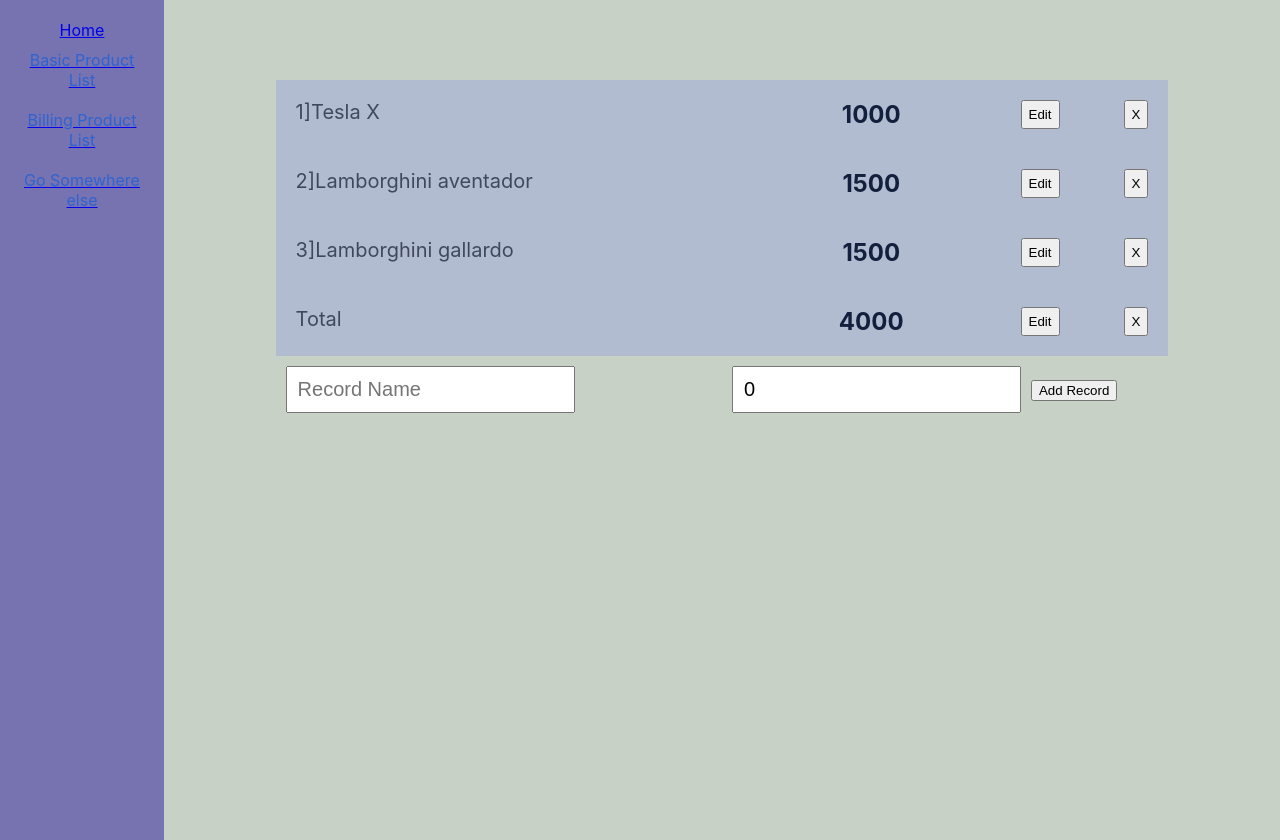
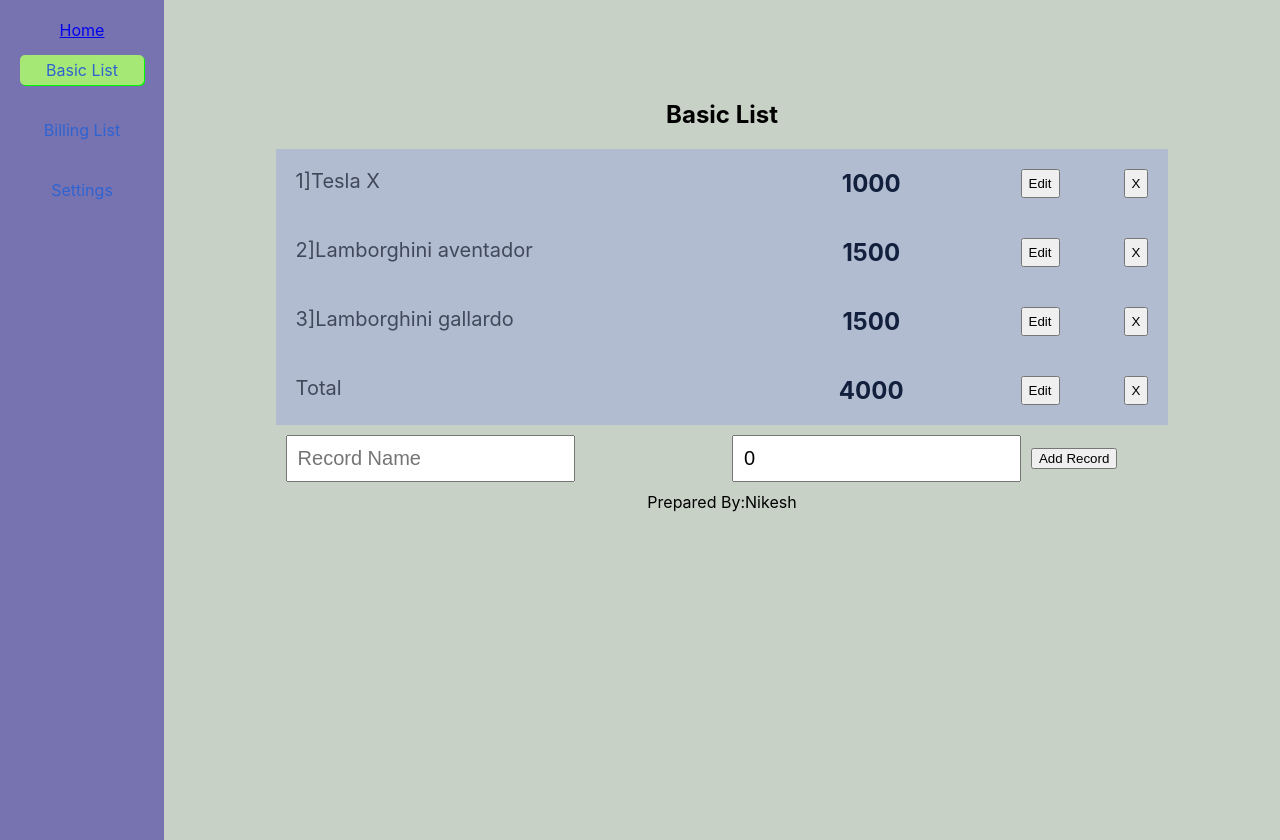
Before and after one commit to rojinnn/mid-app, a React (Create React App) app: page /basic in a window 1280 px wide. Built offline with nearby package versions, Linux system fonts and the light colour scheme.

Commit message:
Add useReducer/useContext/ custom hook

```diff
--- a/src/App.css
+++ b/src/App.css
@@ -112,19 +112,33 @@
 }
 
 .options-container .option {
-  margin: 10px 0;
+  margin: 15px 0;
+  padding: 5px;
+  border-radius: 5px;
 }
 
+.option:hover {
+  background-color: #00fa00;
+  transition: all 0.8s;
+}
 .option button {
   border-radius: 10px;
+}
+.option a {
+  text-decoration: none;
+}
+.option.current {
+  background-color: #a6e875;
+  box-shadow: #00fa00 1px 1px;
 }
 .option span {
   font-size: 16px;
   color: #2e63d1;
+  text-decoration: none;
 }
 
 .option button:hover {
-  background-color: #00fa00;
+  background-color: #39f039ea;
   box-shadow: 3px 3px 4px 2px #77de777d;
   transition: all 1s;
 }
--- a/src/App.js
+++ b/src/App.js
@@ -4,8 +4,32 @@ import { Routes, Route, Link } from "react-router-dom";
 import BasicList from "./BasicList";
 import BillingList from "./BillingList";
 import NotFound from "./NotFound";
+import { Provider as AuthProvider, useAuth } from "./context/UserContext";
+import { useParams } from "react-router-dom";
+import SettingsPage from './containers/Settings';
 
-function App() {
+const routeOptions = [
+{
+  path: '/basic',
+  title: 'Basic List'
+},
+{
+  path: '/billing',
+  title: 'Billing List'
+},
+{
+  path: '/settings',
+  title: 'Settings'
+},
+] ;
+function App(props) {
+
+const params = useParams();
+// const {*} = params;
+const currentPath = '/'+params['*'];
+const { data: { role }} = useAuth()
+
+console.log(params,params['*'], role, props,'check params');
   return (
     <div className="App">
       <header className="App-header">Routing / Context/Reducer / Redux</header>
@@ -14,39 +38,29 @@ function App() {
         <Link to="/home">
           <span>Home</span>
           </Link>
-        <div className="option">
+          {routeOptions.map(opt => role !== 'admin' && ['/settings', '/billing'].includes(opt.path) ? null :
+            (<div key={opt.path} className={`option ${currentPath===opt.path ? 'current': ''}`}>
             <Link
               // onClick={(e) => setSelectedList("Basic")}
               // className={selectedList === "Basic" ? "selected" : ""}
-            to="/basic"
+              to={opt.path}
             >
-            <span>Basic Product List</span>
+              <span>{opt.title}</span>
             </Link>
           </div>
-        <div className="option">
-          <Link
-            // onClick={(e) => setSelectedList("Billing")}
-            // className={selectedList === "Billing" ? "selected" : ""}
-            to="/billing"
-          >
-            <span>Billing Product List</span>
-          </Link>
-
-        </div>
-        <div className="option">
-        <Link to="/nowhere">
-            <span>Go Somewhere else</span>
-          </Link>
-        </div>
+          ))}
       </div>
       <div className="pages-container">
+        {/* <AuthProvider> */}
         <Routes>
           <Route exact path="/home/billing" element={<BillingList />} />
           <Route exact path="/billing" element={<BillingList />} />
           <Route exact path="/basic" element={<BasicList />} />
+          <Route exact path="/settings" element={<SettingsPage />} />
           <Route exact path="/home/basic" element={<BasicList />} />
           <Route path="*" element={<NotFound />} />
         </Routes>
+        {/* </AuthProvider> */}
       </div>
     </div>
     </div>
--- a/src/BasicList.js
+++ b/src/BasicList.js
@@ -1,8 +1,9 @@
-import React, { useState, useRef, useEffect } from "react";
+import React, { useState, useRef, useEffect, useContext } from "react";
 import logo from "./logo.svg";
 import "./App.css";
 import Particular from "./ParticularItem";
 import { sampleRecords as sample} from "./constants";
+import { Context as AuthContext } from "./context/UserContext";
 
 function List() {
   const [records, setRecords] = useState(sample);
@@ -17,6 +18,8 @@ function List() {
   const [editMode, setEditMode] = useState(false);
 
   const [selectedRecordId, setSelectedRecordId] = useState(null);
+
+  const { data } = useContext(AuthContext);
 
   useEffect(() => {
     const recordsStored = localStorage.getItem('records-stored');
@@ -118,6 +121,7 @@ function List() {
 
   return (
     <div className="basic-list">
+      <h2>Basic List</h2>
       <div className="records-container">
         {records.map((r, i) => (
           <Particular
@@ -174,6 +178,10 @@ function List() {
           )}
         </div>
       </div>
+      <div className="">
+        <span>Prepared By:</span>
+        <span>{data.userName}</span>
+      </div>
     </div>
   );
 }
--- a/src/BillingList.js
+++ b/src/BillingList.js
@@ -1,9 +1,9 @@
-import React, { useState, useRef, useEffect } from "react";
+import React, { useState, useRef, useEffect, useContext } from "react";
 import logo from "./logo.svg";
 import "./App.css";
 import Particular from "./ParticularItem";
 import { sampleRecords } from "./constants";
-
+import { Context as AuthContext, useAuth } from "./context/UserContext";
 //component of records i.e particular starts here
 
 //component of records i.e particular ends here
@@ -22,6 +22,8 @@ function Billinglist() {
 
   // console.log(records);
   // console.log(setRecords);
+  // const { data } = useContext(AuthContext);
+  const { data } = useAuth();
 
   useEffect(() => {
     const productsStored = localStorage.getItem("records-stored");
@@ -61,6 +63,7 @@ function Billinglist() {
 
   return (
     <div className="billing-list">
+      <h2>Billing List</h2>
       <div className="records-container">
         {entry.map((en) => (
           <div key={en.product?.id} className="record">
@@ -237,7 +240,12 @@ function Billinglist() {
               <span>Cancel</span>
             </button>
           )} */}
+
         </div>
+      </div>
+      <div className="">
+        <span>Prepared By:</span>
+        <span>{data?.userName}</span>
       </div>
     </div>
   );
--- /dev/null
+++ b/src/containers/Settings.js
@@ -0,0 +1,20 @@
+import React, { useState } from "react";
+import { useAuth } from "../context/UserContext";
+
+const SettingsPage =() => {
+
+    const { updateUserName, data: { userName } } = useAuth();
+    const [username, setUsername] = useState(userName);
+
+    const handleUpdateProfile = e => {
+        updateUserName(username);
+    };
+
+    return (<div className="">
+
+        <input value={username} onChange={e => setUsername(e.target.value)} />
+        <button onClick={handleUpdateProfile}><span>Update Profile</span></button>
+    </div>)
+};
+
+export default SettingsPage;
--- /dev/null
+++ b/src/context/UserContext.js
@@ -0,0 +1,96 @@
+import React, { createContext, useContext, useReducer } from "react";
+// import PropTypes from "prop-types";
+const Context = createContext();
+
+const initialState = {
+  userName: "Nikesh",
+  user: {},
+  type: "",
+  role: "admin",
+  initialLoading: true,
+};
+
+const authReducer = (state, action) => {
+  switch (action.type) {
+    case "UPDATE_USER_NAME":
+      return { ...state, userName: action.payload };
+    default:
+      return state;
+  }
+};
+
+const Provider = ({ children }) => {
+  const [authState, dispatch] = useReducer(authReducer, initialState);
+
+  const updateUserName = (data) => {
+    dispatch({ type: "UPDATE_USER_NAME", payload: data });
+  };
+
+  return (
+    <Context.Provider value={{ data: authState, updateUserName }}>
+      {children}
+    </Context.Provider>
+  );
+};
+
+const useAuth = () => {
+  return useContext(Context);
+};
+
+export { Context, Provider, useAuth };
+
+// const authReducer = (state, action) => {
+//     switch (action.type) {
+//       case 'LOAD_USER':
+//         return { ...state, user: action.payload };
+//       case 'UPDATE_USER_DETAILS':
+//         return { ...state, user: { ...state.user, ...action.payload}};
+//       case 'LOAD_USER_TYPE':
+//         return { ...state, type: action.payload };
+//       case 'INIT':
+//         return { ...state, initialLoading: false };
+//         default:
+//         return state;
+//     }
+//   };
+
+// const Provider = ({ children }) => {
+//     const [authState, dispatch] = useReducer(
+//       authReducer,
+//       initialAuthState,
+//     );
+
+//     const loadUser = data => {
+//       dispatch({ type: 'LOAD_USER', payload: data });
+//     };
+
+//     const updateUserDetails = data => {
+//       dispatch({ type: 'UPDATE_USER_DETAILS', payload: data });
+//     };
+
+//     const loadUserType = data => {
+//         dispatch({ type: 'LOAD_USER_TYPe', payload: data });
+//       };
+
+//     const initLoadingDone = () => {
+//       dispatch({ type: 'INIT'});
+//     }
+//     // const deletePost = (id) => {
+//     //   dispatch({ type: "DELETE_POST", payload: { id } });
+//     // };
+
+//     // const updatePost = (updatedPost) => {
+//     //   dispatch({ type: "UPDATE_POST", payload: { updatedPost } });
+//     // };
+
+//     return (
+//       <Context.Provider value={{ data: authState, loadUser, loadUserType, initLoadingDone, updateUserDetails }}>
+//         {children}
+//       </Context.Provider>
+//     );
+//   };
+
+//   const useAuth = () => {
+//    return useContext(Context);
+//   };
+//   export { Context, Provider, useAuth };
--- a/src/index.js
+++ b/src/index.js
@@ -4,16 +4,17 @@ import './index.css';
 import App from './App';
 import reportWebVitals from './reportWebVitals';
 import { BrowserRouter, Routes, Route } from 'react-router-dom';
+import { Provider as AuthProvider } from "./context/UserContext";
 
 ReactDOM.render(
   <BrowserRouter>
+  <AuthProvider>
     <Routes>
       <Route path="/" element={<App />} />
       <Route path="/home" element={<App />}/>
-        {/* <Route path="expenses" element={<Expenses />} /> */}
-        {/* <Route path="invoices" element={<Invoices />} /> */}
-        <Route path='*' element={<App />} />
+      <Route path='*' element={<App />} />
     </Routes>
+    </AuthProvider>
   </BrowserRouter>,
   document.getElementById('root')
 );
```
Lines whose indentation alone changed are shown as unchanged.
